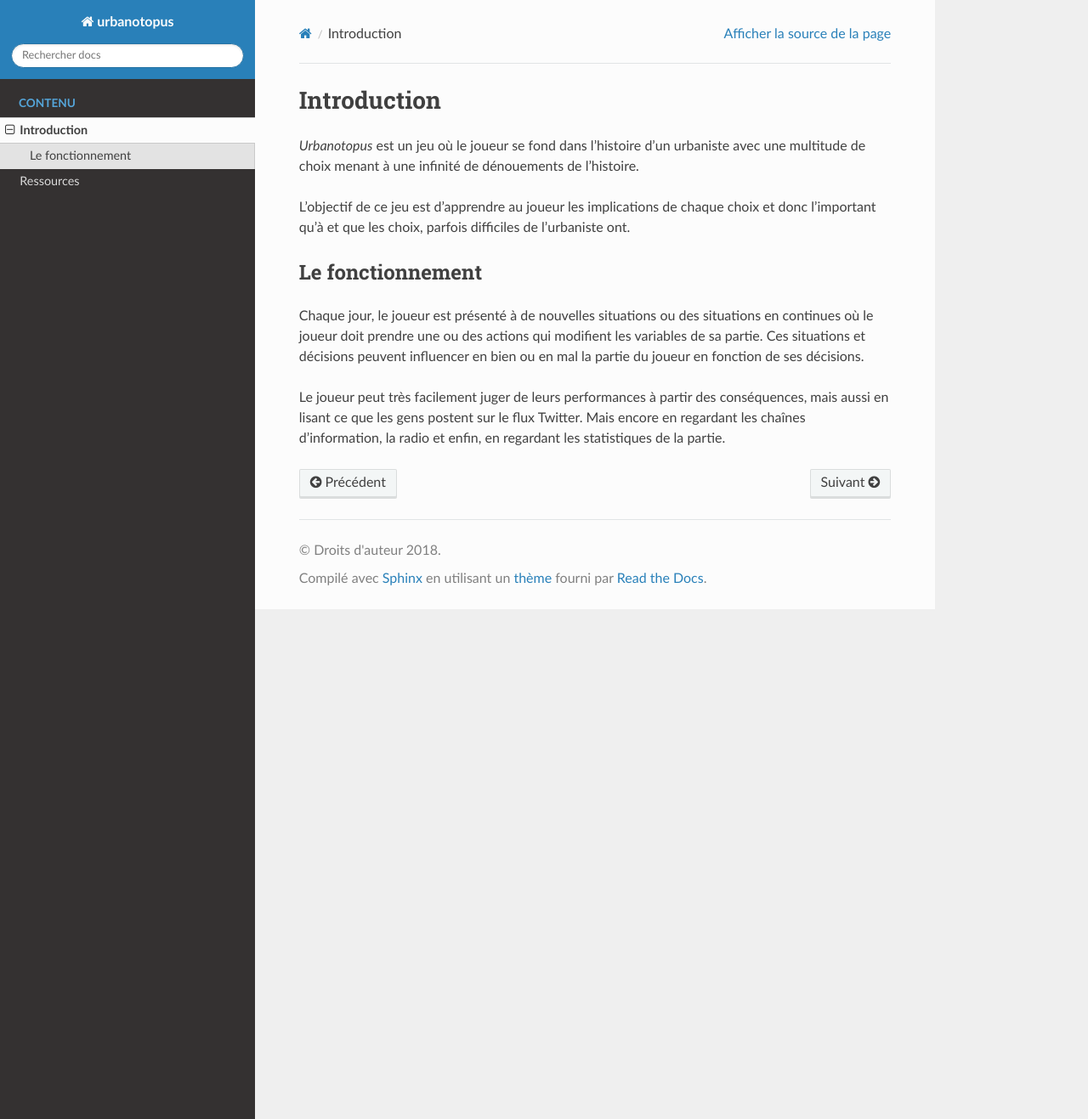
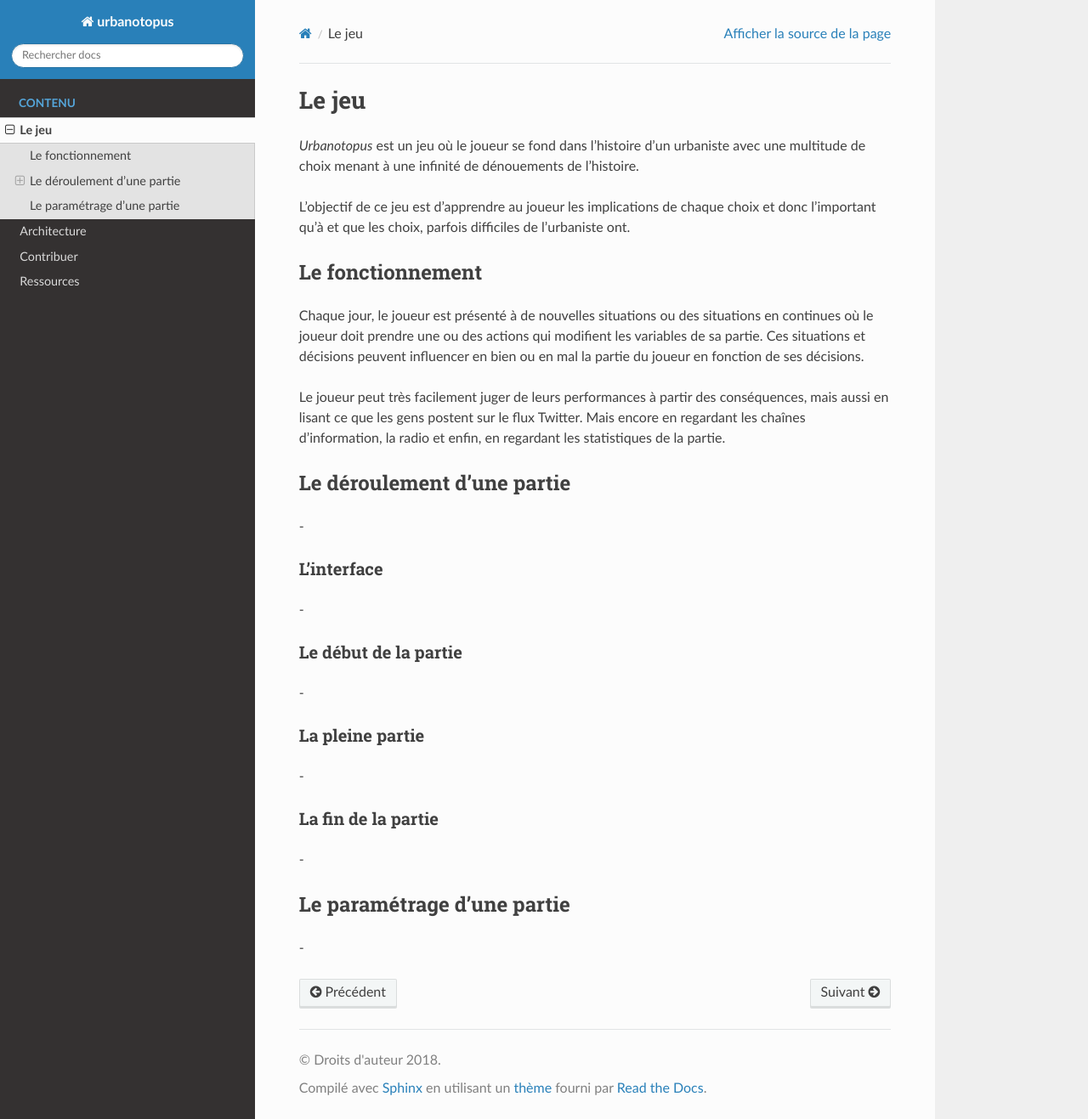
Before and after one commit to Urbanotopus/urbanotopus-docs, a Sphinx documentation site: the page built from source/introduction.rst, in a window 1280 px wide and 1317 px high. Shown: the whole window at 85% size. Built offline with Sphinx 7.4.7 and the Read the Docs theme 2.0.0, drawn with Linux system fonts in a browser that asks for light colours; formulas are drawn with MathJax 3.

```diff
--- /dev/null
+++ b/source/architecture.rst
@@ -0,0 +1,6 @@
+Architecture
+============
+
+Les choix technologiques
+------------------------
+\-
--- a/source/index.rst
+++ b/source/index.rst
@@ -11,4 +11,6 @@ Bienvenue sur la documentation d'urbanotopus's !
     :caption: Contenu
 
     introduction
+    architecture
+    contributing
     ressources
--- a/source/introduction.rst
+++ b/source/introduction.rst
@@ -1,5 +1,5 @@
-Introduction
-============
+Le jeu
+======
 
 
 *Urbanotopus* est un jeu où le joueur se fond dans l'histoire d'un urbaniste
@@ -21,3 +21,33 @@ Le joueur peut très facilement juger de leurs performances
 à partir des conséquences, mais aussi en lisant ce que les gens postent
 sur le flux Twitter. Mais encore en regardant les chaînes d'information,
 la radio et enfin, en regardant les statistiques de la partie.
+
+
+Le déroulement d’une partie
+---------------------------
+\-
+
+
+L'interface
++++++++++++
+\-
+
+
+Le début de la partie
++++++++++++++++++++++
+\-
+
+
+La pleine partie
+++++++++++++++++
+\-
+
+
+La fin de la partie
++++++++++++++++++++
+\-
+
+
+Le paramétrage d’une partie
+---------------------------
+\-
```
Also changed, not shown: source/contributing.rst (added, +13 -0 lines), source/contributing/coding-style.rst (added, +60 -0 lines), source/contributing/editorconfig.rst (added, +17 -0 lines), source/contributing/naming.rst (added, +65 -0 lines), 1 other file.
